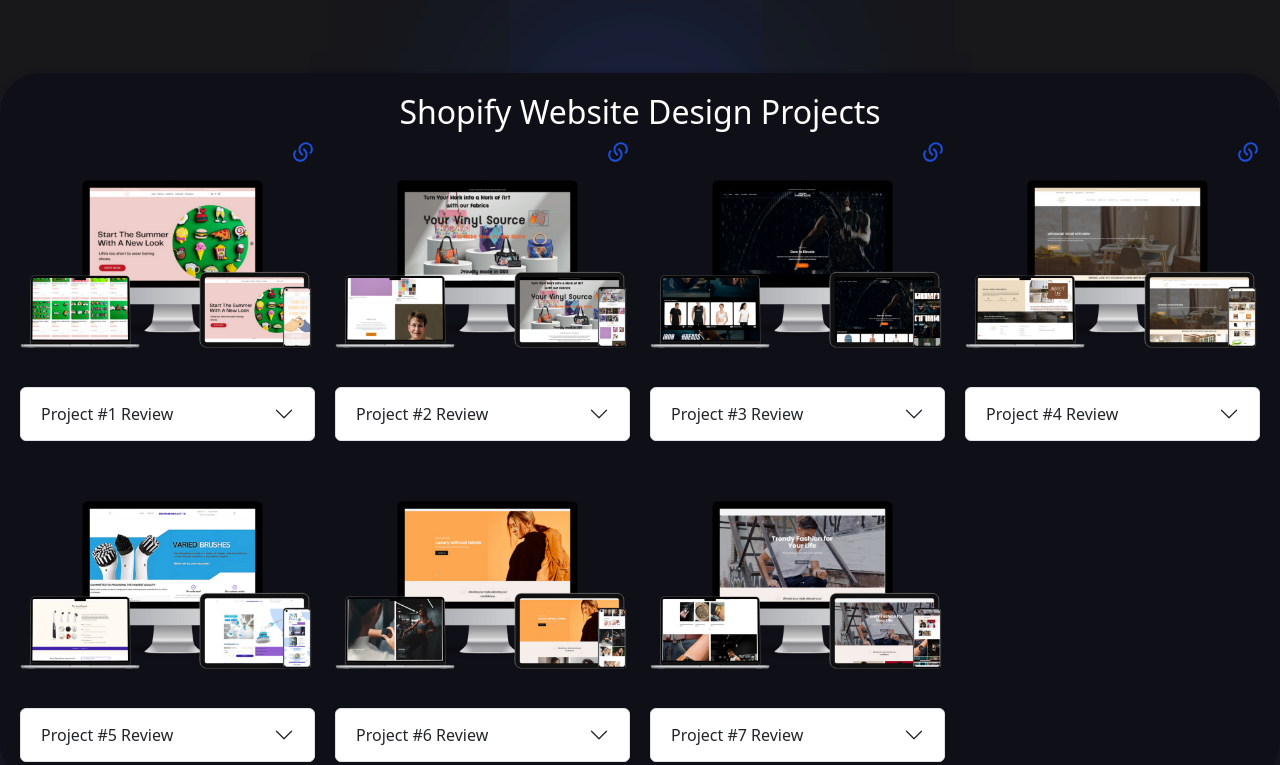
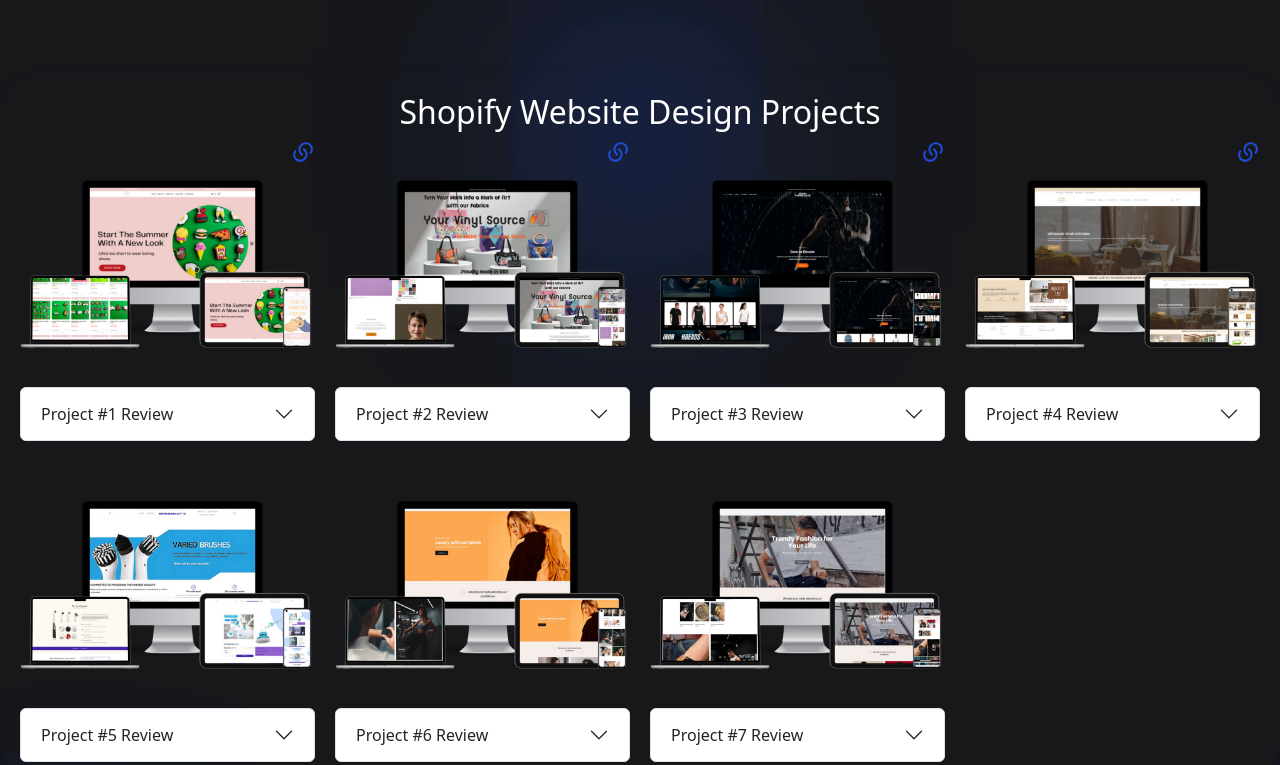
Before and after one commit to Wajdy-E/portfolio-project, a plain HTML site: page index.html in a window 1280 px wide. Shown: the part 1111-1876 px from the top of the page. Drawn offline with nearby package versions, Linux system fonts and the light colour scheme.

Commit message:
style.css

```diff
--- a/style.css
+++ b/style.css
@@ -186,7 +186,6 @@ section .header{
     color: white;
     text-align: center;
     margin: 60px 0;
-    background: #0f0f17;
     padding: 20px;
     border-radius: 40px;
     box-shadow: 0 4px 8px rgba(12, 12, 46, 0.472);
```
